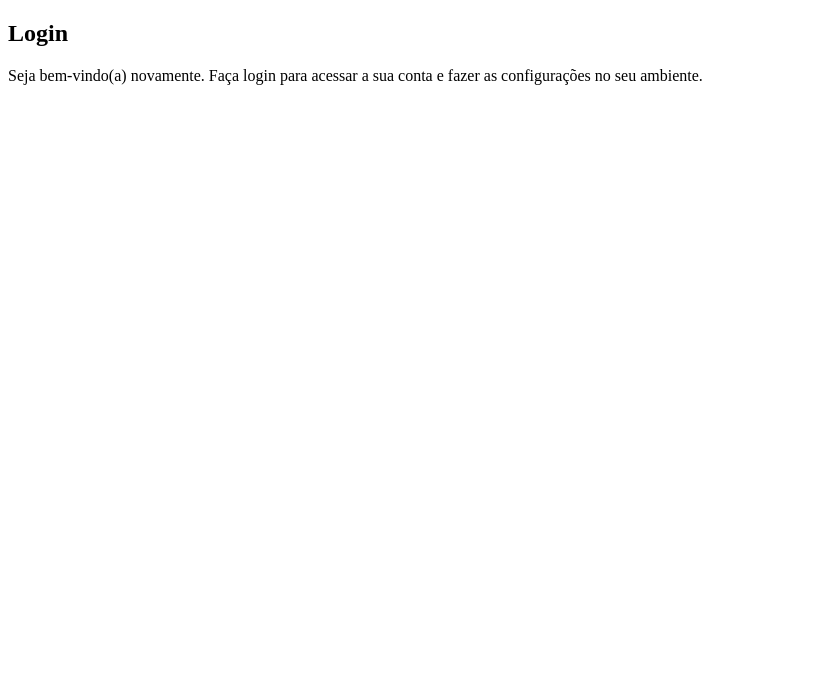
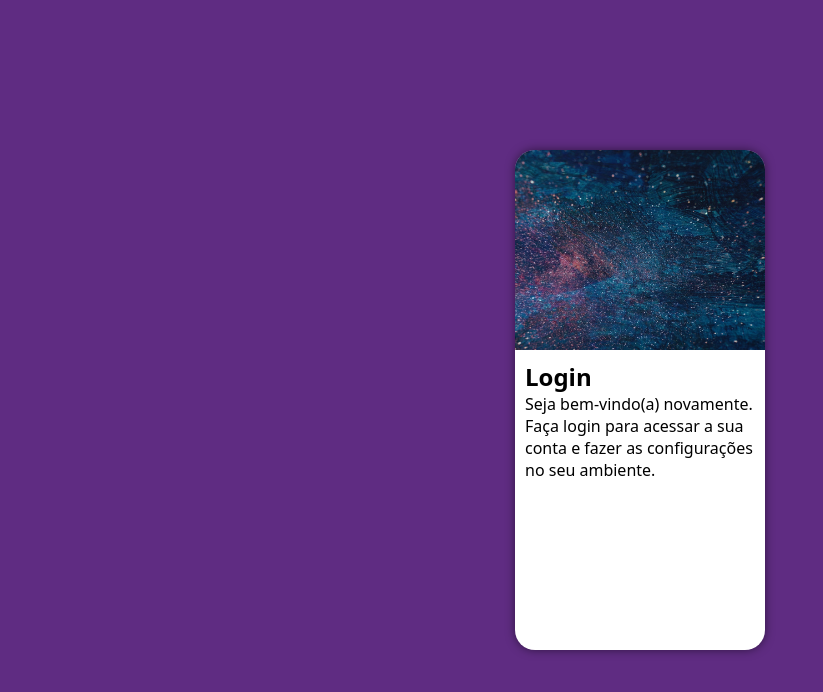
Before and after one commit to vatrinux/projeto-login, a plain HTML site: page index.html in a window 1280 px wide. Shown: the whole page, without its empty margins (0-823 px from the left). Drawn offline with Linux system fonts and the light colour scheme.

Commit message:
Atualização do projeto

```diff
--- a/estilos/style.css
+++ b/estilos/style.css
@@ -5,3 +5,48 @@
     Verde: #49a09d
     Lilás: #5f2c82
 */
+
+* {
+    font-family: system-ui, -apple-system, BlinkMacSystemFont, 'Segoe UI', Roboto, Oxygen, Ubuntu, Cantarell, 'Open Sans', 'Helvetica Neue', sans-serif;
+    margin: 0px;
+    padding: 0px;
+    box-sizing: border-box;
+}
+
+html, body {
+    background-color: #5f2c82;
+    width: 100vw;
+    height: 100vh;
+}
+
+main {
+    position: relative;
+    width: 100vw;
+    height: 100vh;
+}
+
+section#login {
+    background-color: #fff;
+    width: 250px;
+    height: 500px;
+    border-radius: 20px;
+    box-shadow: 0px 0px 10px rgba(0, 0, 0, 0.5);
+    position: absolute;
+    top: 50%;
+    left: 50%;
+    transform: translate(-50%, -50%);
+    overflow: hidden;
+}
+
+section#login>div#img {
+    display: block;
+    background: #5f2c82 url(../imagens/1629236.jpg) no-repeat;
+    background-size: cover;
+    background-position: center center;
+    height: 200px;
+}
+
+section#login>div#form {
+    display: block;
+    padding: 10px;
+}
```
Also changed, not shown: index.html (+1 -1 lines), imagens/1629236.jpg (renamed from imagens/pexels-suzy-hazelwood-1629236.jpg), 1 other file.
